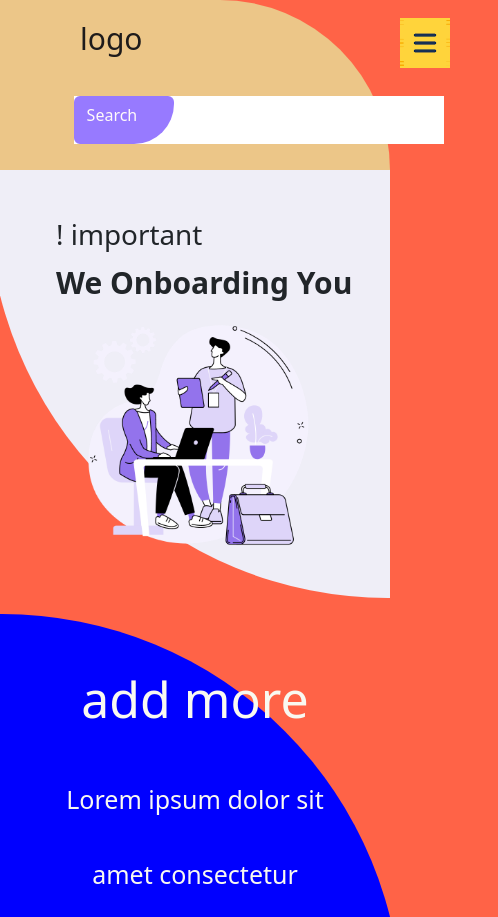
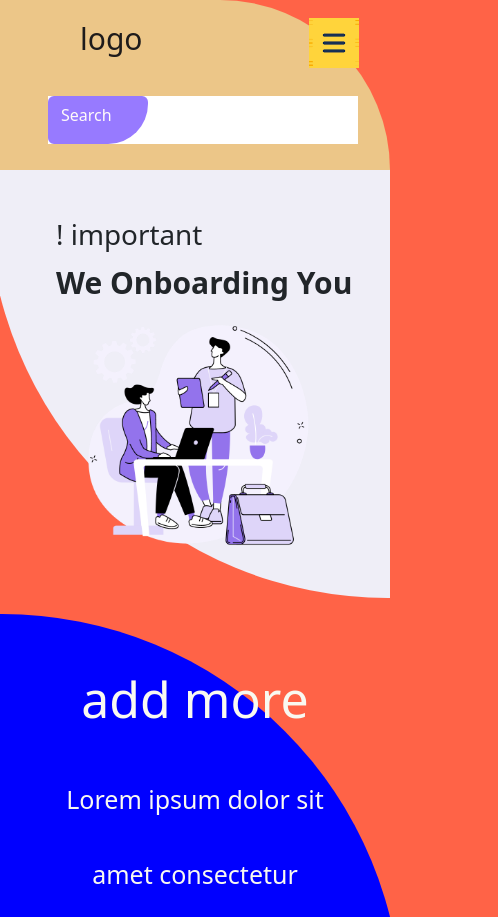
Before and after one commit to Talaku123/onboard, a plain HTML site: page index.html in a window 390 px wide. Shown: the top 917 px of the page, 498 px wide, since content can reach past the window. Drawn offline with nearby package versions, Linux system fonts and the light colour scheme.

Commit message:
Add files via upload

```diff
--- a/onboard.css
+++ b/onboard.css
@@ -177,7 +177,7 @@ footer
   .menu img
   {
     margin-top: -7.5rem;
-    margin-left: 20rem;
+    margin-left: 14.3rem;
     width: 50px;
 
   }
@@ -189,8 +189,8 @@ footer
 
   .input,.btn
   {
-    margin: 5rem 4.6rem;
-    padding: 0 185px;
+    margin: 5rem 3rem;
+    padding: 0 155px;
     width: 100px;
   }
 
```
